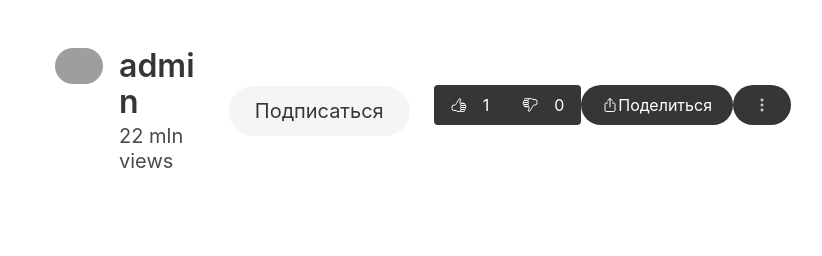
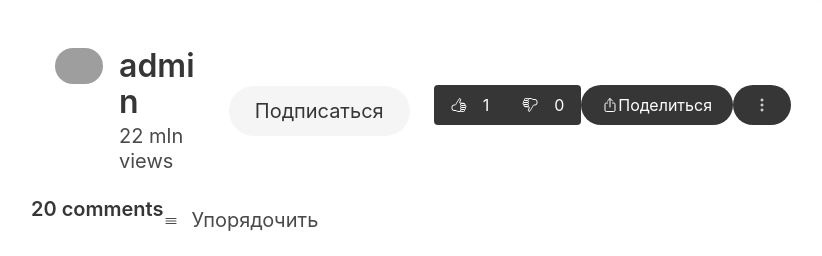
Before and after one commit to JaneDoe88888/MyTube, a Django app: page /app/video/1 in a window 1280 px wide. Shown: the part 704-960 px from the top of the page, without its empty margins (33-855 px from the left). Before the commit the page ends 872 px from the top, so only its background shows below. Run offline with Django 4.2, Linux system fonts and the light colour scheme; data comes from the database, SQL or seed files in the repository; data that the repository does not hold is empty; grey boxes are pictures that could not be loaded.

Commit message:
added style

```diff
--- a/MyTube/app/templates/video.html
+++ b/MyTube/app/templates/video.html
@@ -57,6 +57,17 @@
                         </button>
                     </div>
                 </div>
+            <div class="comments">
+                <div class="is-flex is-justify-content-start is-align-items-center">
+                    <div class="title is-5">
+                        20 comments
+                    </div>
+                    <div class="content is-flex is-justify-content-start is-align-items-center">
+                        <ion-icon name="reorder-three-outline"></ion-icon>
+                        <span class="subtitle ml-3">Упорядочить</span>
+                    </div>
+                </div>
+            </div>
 
             </div>
             <div class="column">
```
